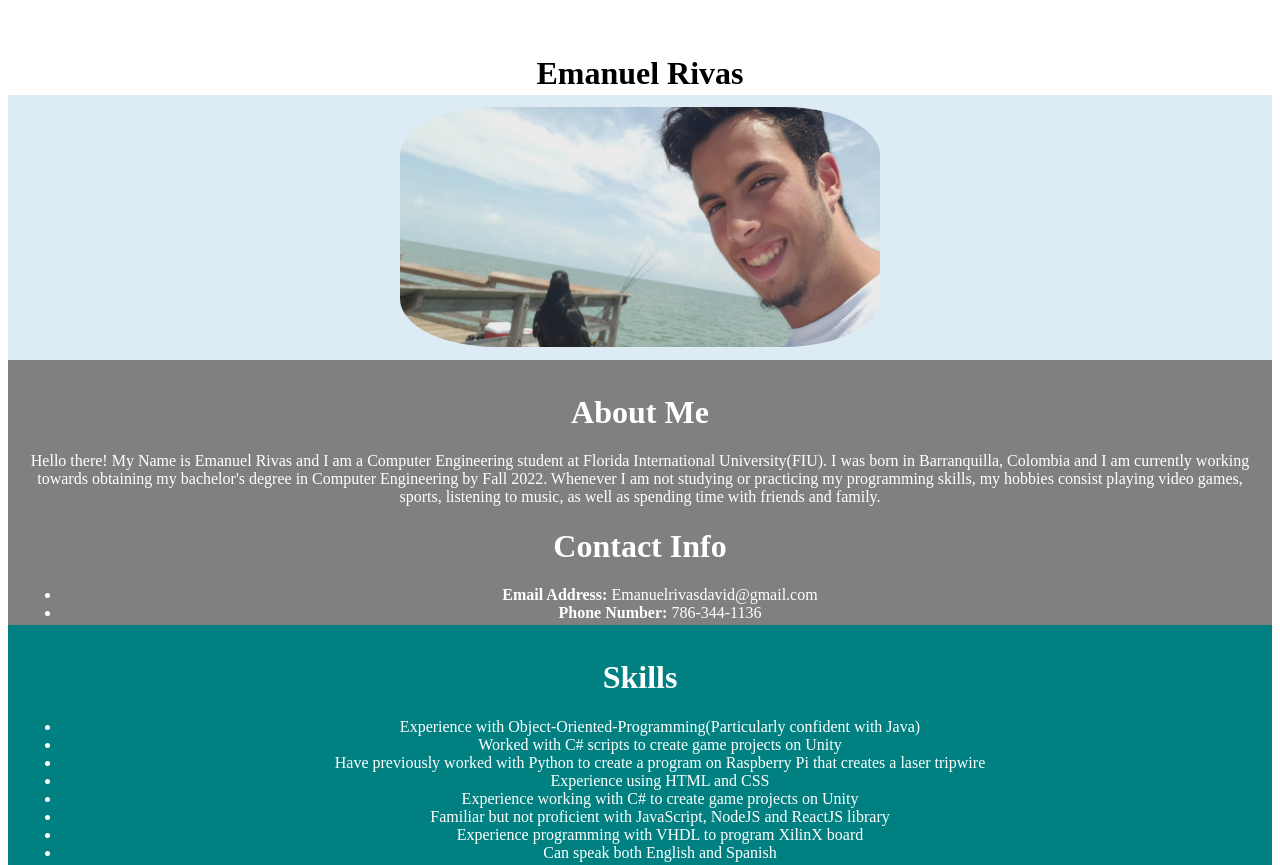
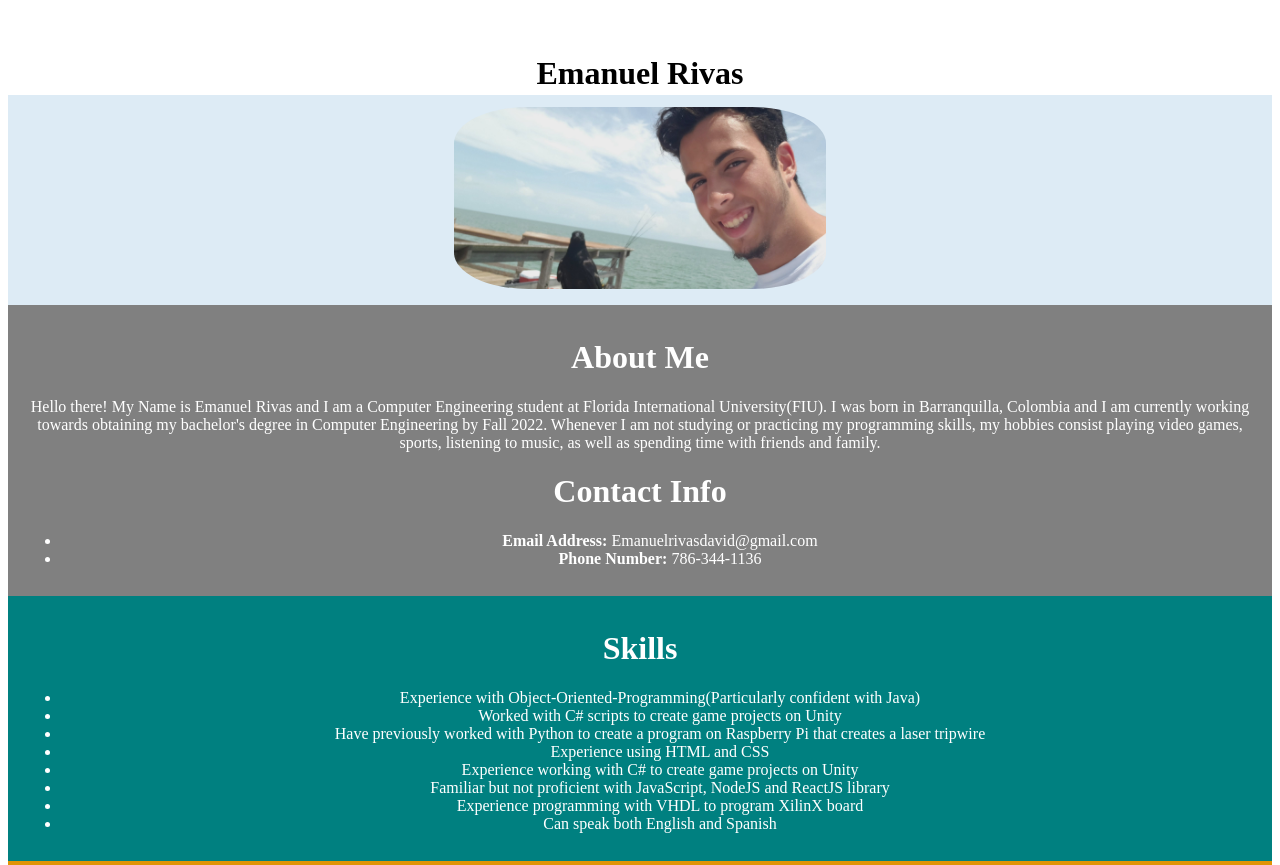
Before and after one commit to ERivas-786/ERivas-786.github.io, a plain HTML site: page index.html in a window 1280 px wide. Shown: the top 865 px of the page. Drawn offline with Linux system fonts and the light colour scheme.

Commit message:
Update index.css

```diff
--- a/index.css
+++ b/index.css
@@ -24,10 +24,10 @@
 div{
     text-align: center;
     padding: 1%;
-    height: 30vh;
+    height: auto;
 }
 img{
-    width: 60vh;
+    width: 30%;
     border-radius:20%;
-    height: 30vh;
+    height: 30%d;
 }
```
